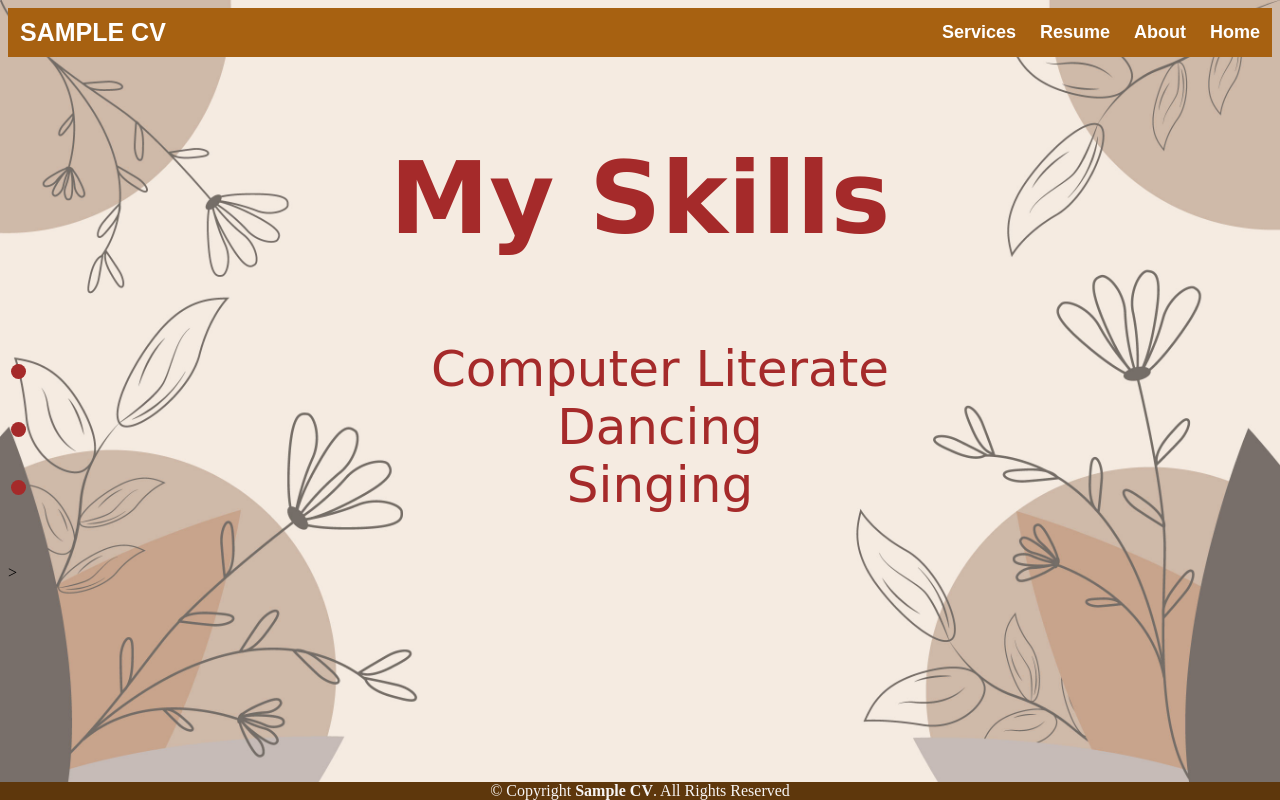
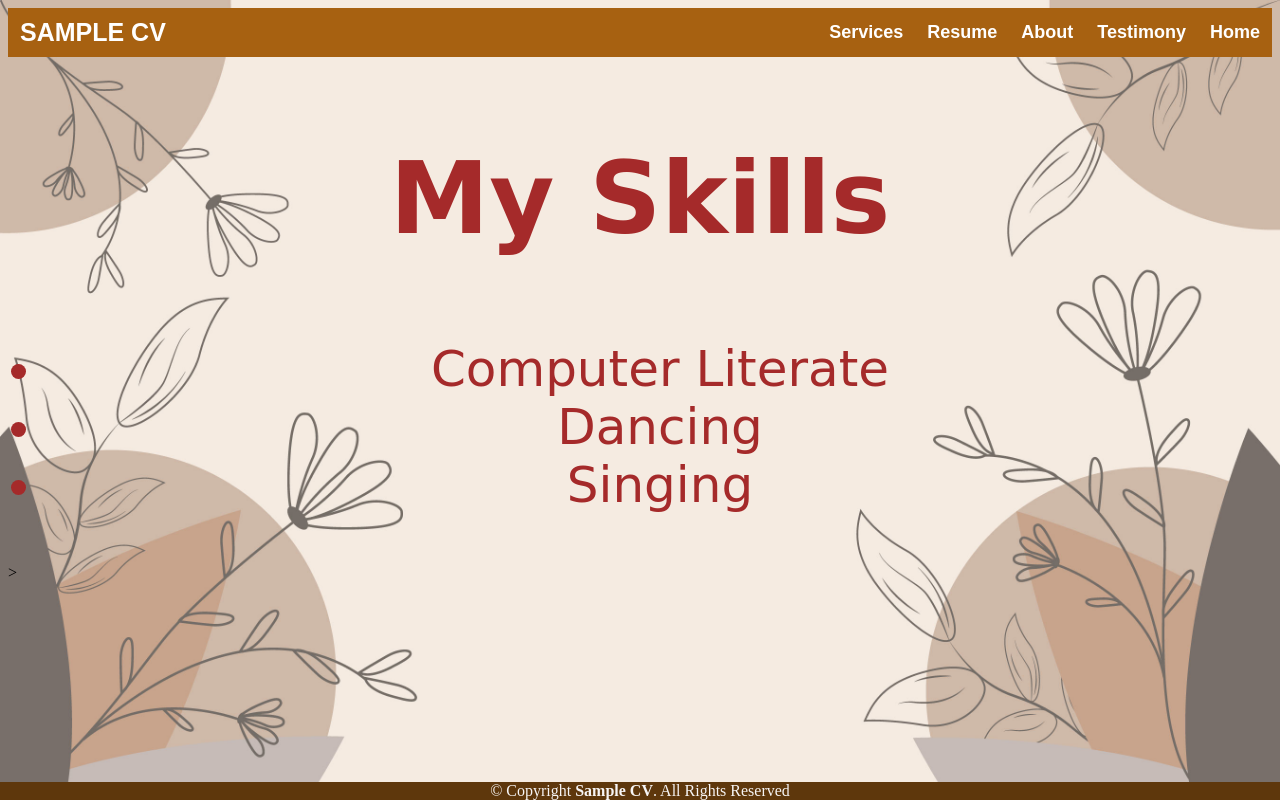
Before and after one commit to EmyaT11/newMM.github.io, a plain HTML site: page services.html in a window 1280 px wide. Drawn offline with Linux system fonts and the light colour scheme.

Commit message:
Update services.html

```diff
--- a/services.html
+++ b/services.html
@@ -16,6 +16,7 @@
             <a href="services.html">Services</a>
             <a href="resume.html">Resume</a>
             <a href="about.html">About</a>
+            <a href="testimony">Testimony</a>
             <a class="active" href="index.html">Home</a>
          </div>
     </div>
```
